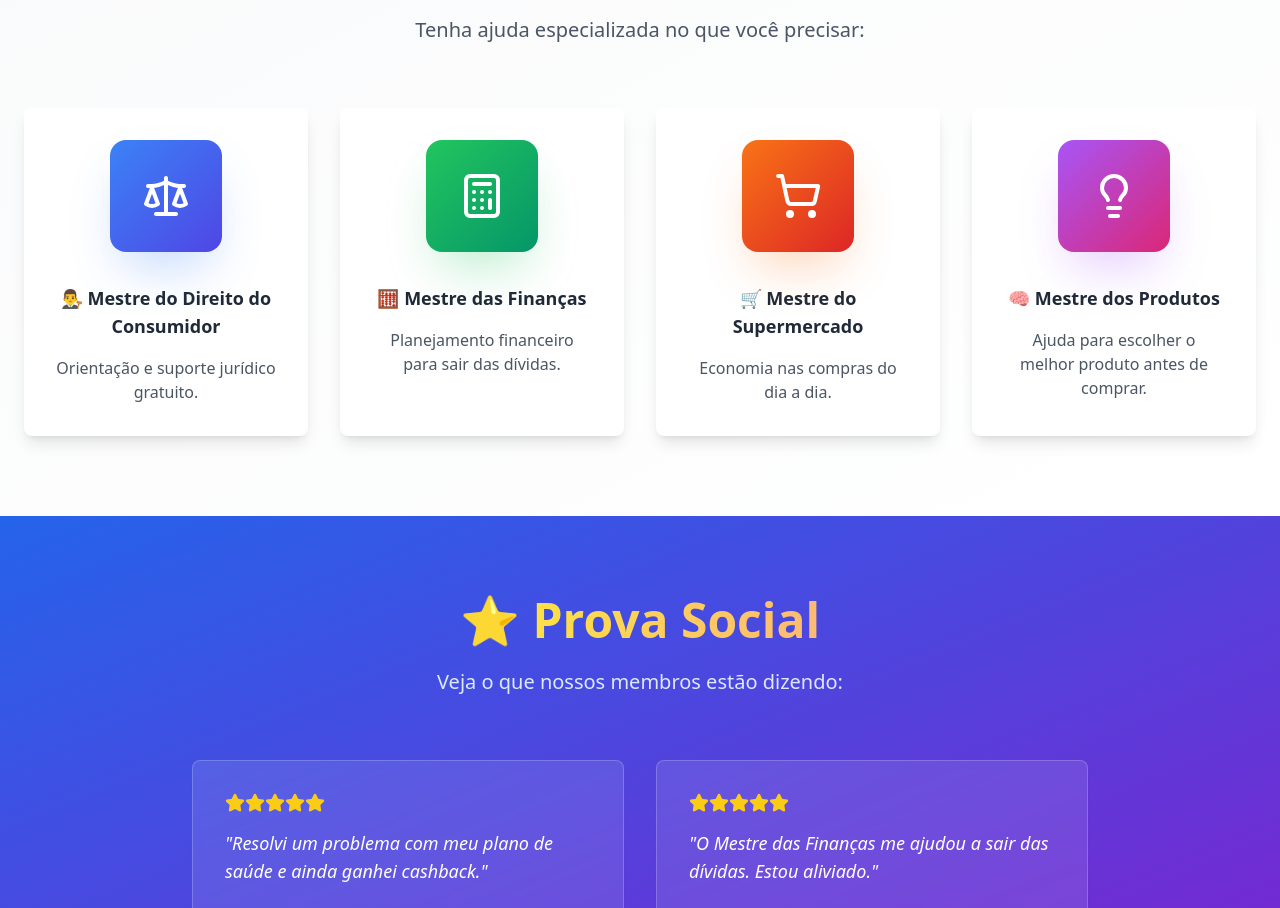
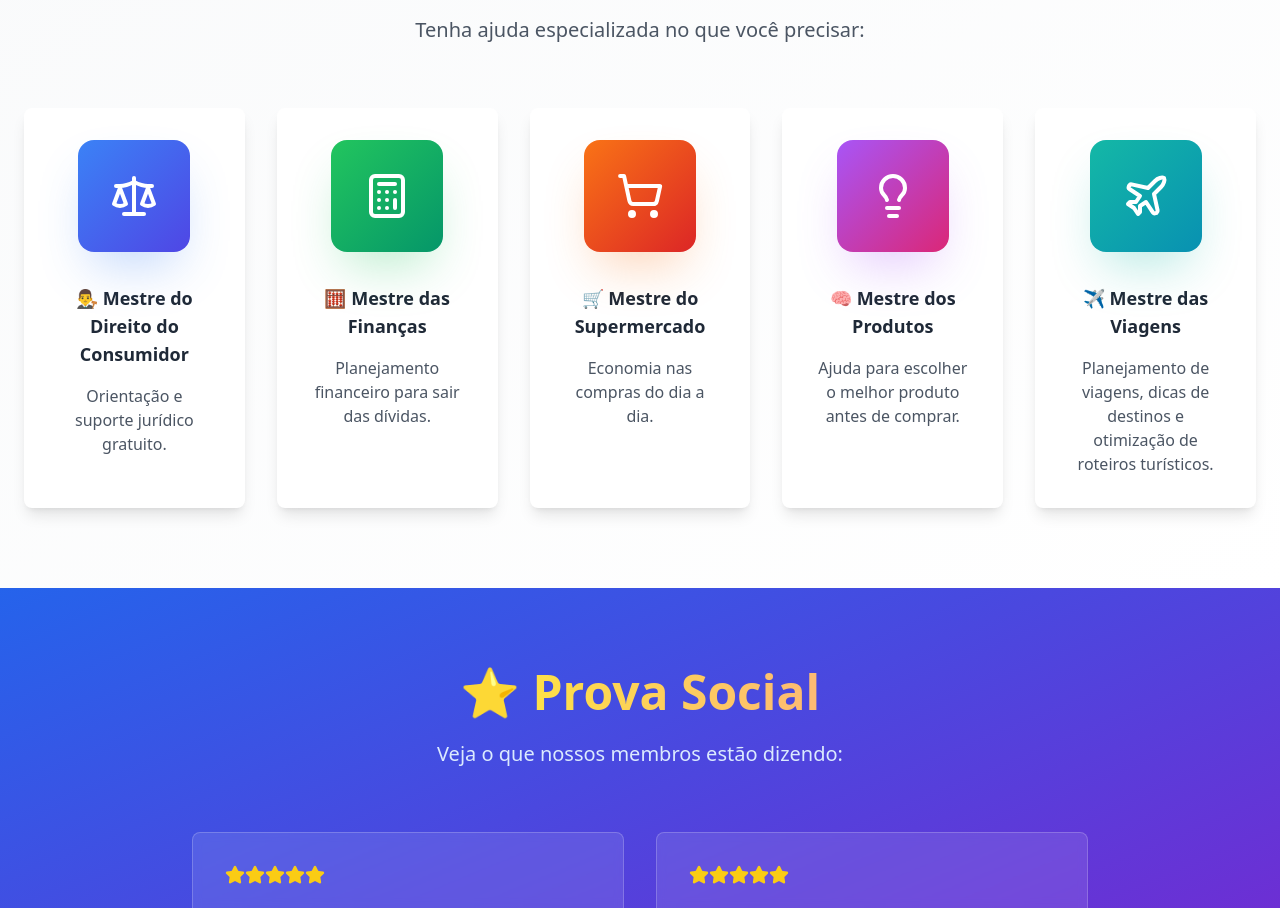
Before and after one commit to somosconsumidores/clube-do-consumidor-inteligente, a React (Vite) app: page / in a window 1280 px wide. Shown: the part 2286-3194 px from the top of the page. Built offline with nearby package versions, Linux system fonts and the light colour scheme.

Commit message:
Add travel assistant
Added a "Mestre das Viagens" assistant with the description "Planejamento de viagens, dicas de destinos e otimização de roteiros turísticos" to the assistants section.

```diff
--- a/src/components/Assistants.tsx
+++ b/src/components/Assistants.tsx
@@ -1,7 +1,7 @@
 
 import React from 'react';
 import { Card, CardContent } from '@/components/ui/card';
-import { Scale, Calculator, ShoppingCart, Lightbulb } from 'lucide-react';
+import { Scale, Calculator, ShoppingCart, Lightbulb, Plane } from 'lucide-react';
 
 const Assistants = () => {
   const assistants = [
@@ -32,6 +32,13 @@ const Assistants = () => {
       description: "Ajuda para escolher o melhor produto antes de comprar.",
       gradient: "from-purple-500 to-pink-600",
       shadowColor: "shadow-purple-500/30"
+    },
+    {
+      icon: <Plane className="w-10 h-10 sm:w-12 sm:h-12 text-white" />,
+      title: "✈️ Mestre das Viagens",
+      description: "Planejamento de viagens, dicas de destinos e otimização de roteiros turísticos.",
+      gradient: "from-teal-500 to-cyan-600",
+      shadowColor: "shadow-teal-500/30"
     }
   ];
 
@@ -49,7 +56,7 @@ const Assistants = () => {
           </p>
         </div>
 
-        <div className="grid grid-cols-1 sm:grid-cols-2 lg:grid-cols-4 gap-6 sm:gap-8 max-w-7xl mx-auto">
+        <div className="grid grid-cols-1 sm:grid-cols-2 lg:grid-cols-5 gap-6 sm:gap-8 max-w-7xl mx-auto">
           {assistants.map((assistant, index) => (
             <Card
               key={index}
```
